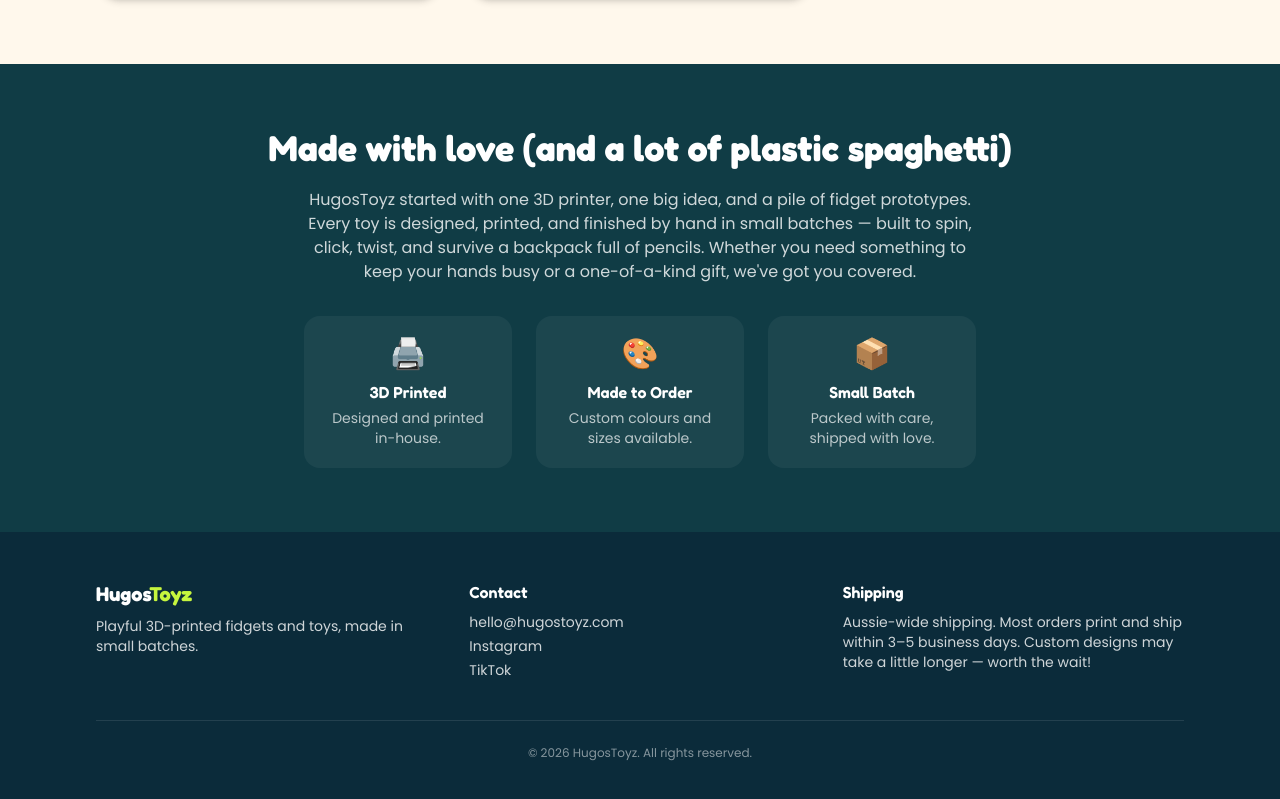
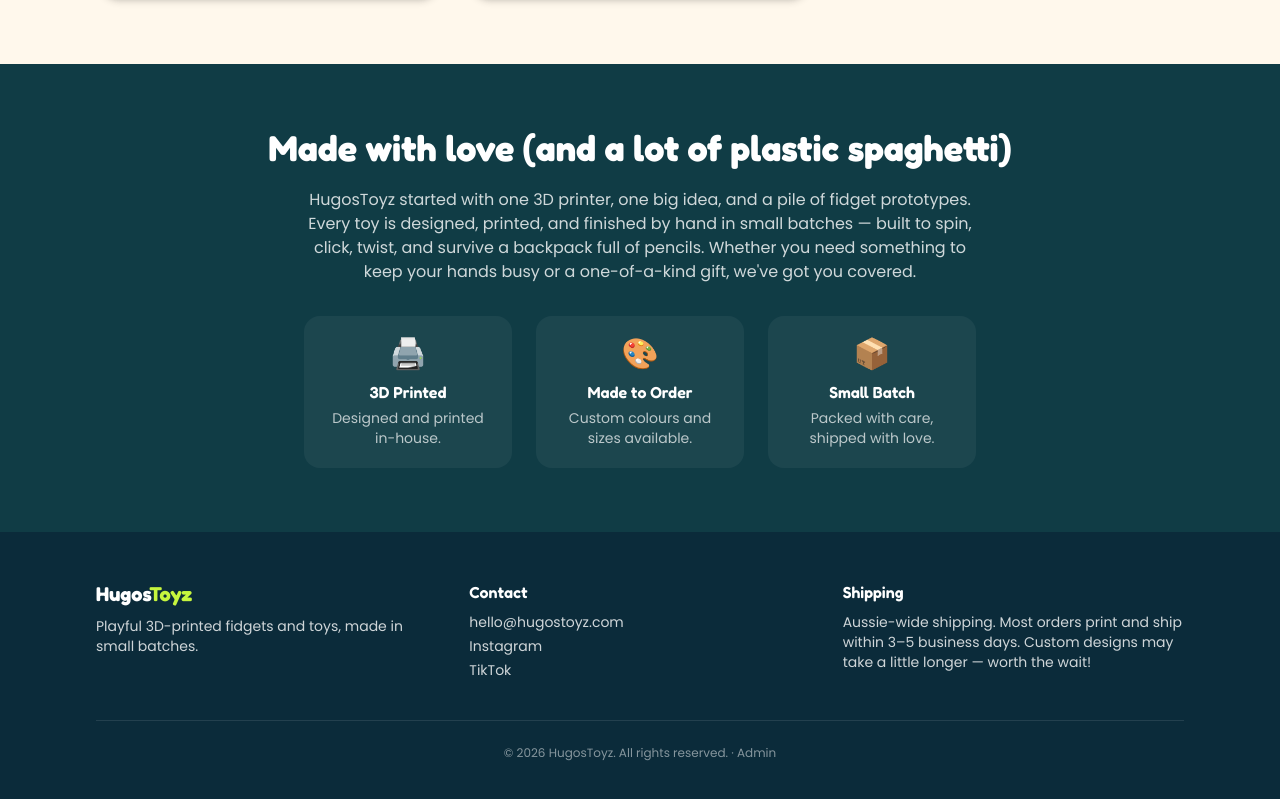
Before and after one commit to dougvass/mathsapps, a Next.js app: page / in a window 1280 px wide. Shown: the part 3728-4527 px from the top of the page. Built offline with nearby package versions, Linux system fonts and the light colour scheme.

Commit message:
Add subtle Admin link to footer
Gives store owners a low-key way to reach /admin from the live site
without cluttering the customer-facing header/nav.

https://claude.ai/code/session_015VcE3iUEE92PiwUJpgqavs

```diff
--- a/components/Footer.tsx
+++ b/components/Footer.tsx
@@ -45,6 +45,10 @@ export default function Footer() {
 
         <div className="mt-10 border-t border-white/10 pt-6 text-center text-xs text-white/50">
           © {new Date().getFullYear()} HugosToyz. All rights reserved.
+          {" · "}
+          <a href="/admin" className="hover:text-htz-lime">
+            Admin
+          </a>
         </div>
       </div>
     </footer>
```
